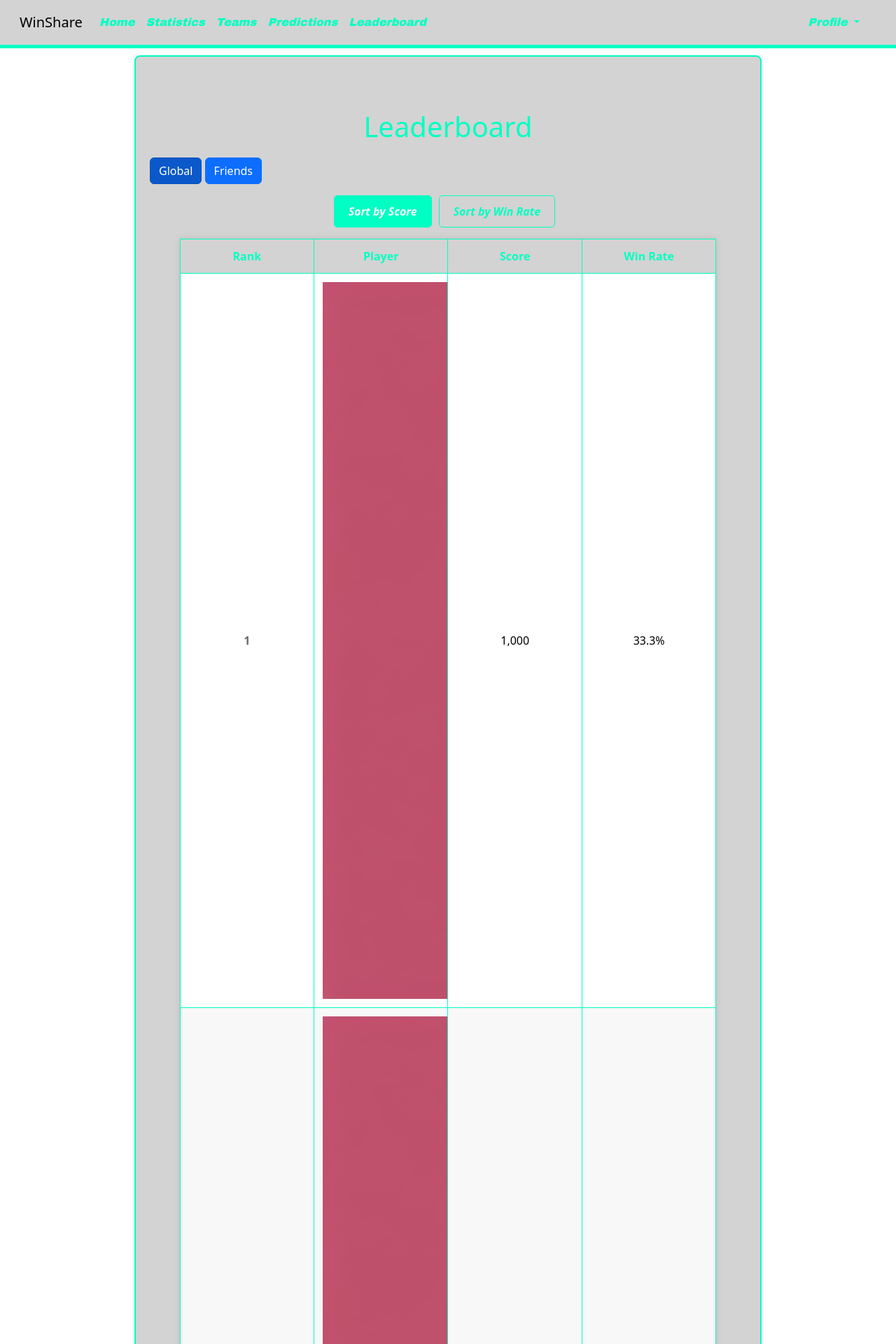
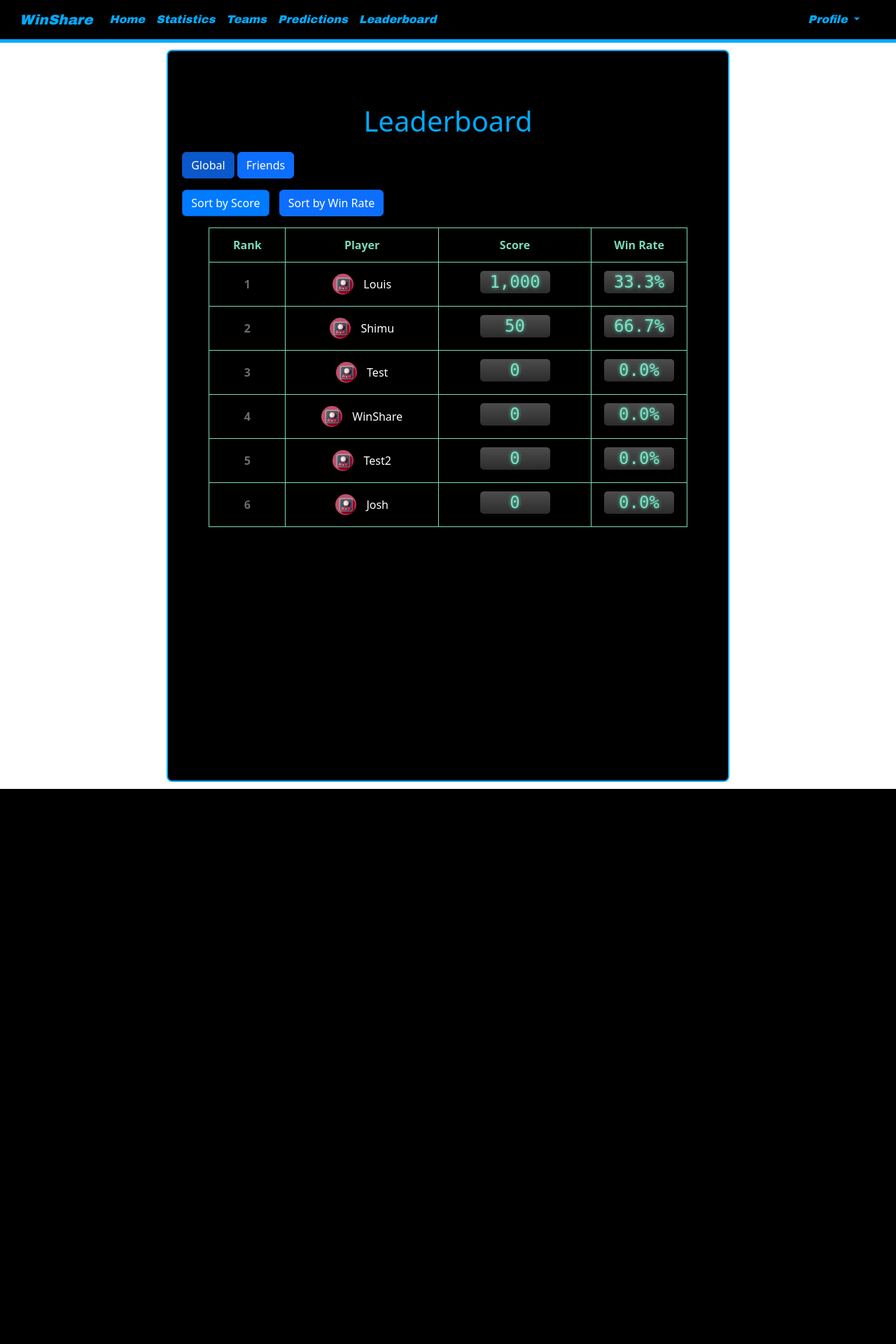
Before and after one commit to RPI-ITWS/ITWS-2110-F24-WinShare, a PHP site: page /ITWS-2110-F24-WinShare/Leaderboard/Leaderboard.php in a window 1280 px wide. Shown: the top 1920 px of the page at 70% size. After the commit the page ends 1127 px from the top, so only its background shows below. Run offline with PHP 8.4, Linux system fonts and the light colour scheme; data comes from the database, SQL or seed files in the repository.

Commit message:
Merge branch 'main' of https://github.com/RPI-ITWS/ITWS-2110-F24-WinShare

```diff
--- a/Leaderboard/src/leaderboard.css
+++ b/Leaderboard/src/leaderboard.css
@@ -3,89 +3,239 @@ body, html {
     margin: 0;
     padding: 0;
     font-family: Arial, sans-serif;
-    background-color: #FFFFFF; /* White */
+    background-color: #000;
+}
+
+#leaderboardTable {
+    width: 100%;
+    border-collapse: collapse;
+    margin-top: 20px;
+}
+
+#leaderboardTable th, #leaderboardTable td {
+    border: 1px solid #7DD8BA;
+    padding: 10px;
+    text-align: center;
+}
+
+#leaderboardTable th {
+    background-color: #696D73;
+    color: #7DD8BA;
+}
+
+#leaderboardTable tr:nth-child(even) {
+    background-color: #f2f2f2;
+}
+
+#leaderboardTable tr:hover {
+    background-color: #e6e6e6;
+}
+
+#MiddleColumn h1 {
+    color: #696D73;
+    text-align: center;
+    margin-top: 20px;
+}
+#leaderBoardTitle {
+    text-align: center;
+    margin-top: 20px;
+}
+
+#LeftCol{
+    /*border: solid red;*/
+    width: 20%;
+    height: 1046px;
+}
+
+#MiddleCol{
+
+    padding: 20px;
+    box-sizing: border-box;
+    margin: 10px;
+    background-color: #000000;
+    border-radius: 8px;
+    border: 2px solid #00aaff;
+    width: 70%;
+    height: 1046px;
+}
+
+#leaderBoardTitle {
+    color: #00aaff;
+    text-align: center;
+    margin-top: 60px;
+    margin-bottom: 20px;
 }
 
 #leaderboardTable {
     width: 90%;
     margin: 0 auto;
     border-collapse: collapse;
-    background-color: #FFFFFF; /* White */
-    box-shadow: 0 0 10px rgba(0, 0, 0, 0.1);
-    table-layout: fixed;
+    background-color: white;
+    box-shadow: 0 0 10px rgba(0,0,0,0.1);
+    table-layout: fixed; /* This ensures our column widths are respected */
 }
 
 #leaderboardTable th, #leaderboardTable td {
-    border: 1px solid #00ffc3; /* Cyan */
+    border: 1px solid #7DD8BA;
     padding: 12px;
     text-align: center;
-    overflow: hidden;
-    text-overflow: ellipsis;
-    white-space: nowrap;
+    overflow: hidden; /* This prevents content from overflowing */
+    text-overflow: ellipsis; /* This adds an ellipsis for overflowing text */
+    white-space: nowrap; /* This keeps content on a single line */
 }
 
 #leaderboardTable th {
-    background-color: #D3D3D3; /* Light grey */
-    color: #00ffc3; /* Cyan */
+    background-color: #696D73;
+    color: #7DD8BA;
     font-weight: bold;
 }
 
 #leaderboardTable tr:nth-child(even) {
-    background-color: #F8F8F8; /* Lighter grey */
+    background-color: #f8f8f8;
 }
 
 #leaderboardTable tr:hover {
-    background-color: #E8E8E8; /* Light grey hover */
+    background-color: #e8e8e8;
 }
 
 #leaderboardTable td:first-child {
     font-weight: bold;
-    color: #696D73; /* Slightly darker grey for rankings */
+    color: #696D73;
 }
 
-#MiddleCol {
-    padding: 20px;
-    box-sizing: border-box;
-    margin: 10px;
-    background-color: #D3D3D3; /* Light grey */
-    border-radius: 8px;
-    border: 2px solid #00ffc3; /* Cyan */
-    width: 70%;
-    height: auto;
+#leaderboardTable #rankings {
+    width: 20%; /* Reduced from 20% */
+    text-align: center;
 }
 
-#leaderBoardTitle {
-    color: #00ffc3; /* Cyan */
+#leaderboardTable #player {
+    width: 40%;
+}
+
+#leaderboardTable .player-name {
+    vertical-align: middle;
+}
+
+#leaderboardTable #score {
+    width: 40%;
     text-align: center;
-    margin-top: 60px;
-    margin-bottom: 20px;
+}
+
+/* New style for profile picture */
+#leaderboardTable .profile-pic {
+    width: 30px;
+    height: 30px;
+    border-radius: 50%;
+    object-fit: cover;
+    vertical-align: middle;
+    margin-right: 10px;
+}
+
+/*slot machine visualization*/
+.score-container {
+    height: 1.5em;
+    line-height: 1.5em;
+    overflow: hidden;
+    display: inline-block;
+    position: relative;
+    background: linear-gradient(to bottom, #100048 0%, #060019 100%);
+    border-radius: 5px;
+    padding: 5px 10px;
+    min-width: 100px;
+}
+
+.score-wrapper {
+    position: absolute;
+    top: 0;
+    left: 0;
+    right: 0;
+    bottom: 0;
+    display: flex;
+    align-items: center;
+    justify-content: center;
+}
+
+.score-wrapper span {
+    display: block;
+    font-family: 'Digital-7', monospace;
+    font-size: 1.5em;
+    color: #7fe1c5;
+    text-shadow: 0 0 5px #56D7B2;
+    text-align: center;
+}
+
+/* Create a glowing effect on hover */
+#leaderboardTable tr:hover .score-container {
+    box-shadow: 0 0 15px #7fe1c5;
+}
+
+/* Hide scrollbar */
+.score-container::-webkit-scrollbar {
+    display: none;
+}
+
+.score-container {
+    -ms-overflow-style: none;
+    scrollbar-width: none;
 }
 
 #sortButtons {
     margin-bottom: 20px;
+}
+
+#sortButtons .btn {
+    margin-right: 10px;
+}
+
+#sortButtons .btn.active {
+    background-color: #007bff;
+    color: white;
+}
+
+#leaderboardTable th, #leaderboardTable td {
+    width: 25%;
+    background-color: #000
+
+}
+
+.score-container, .winrate-container {
+    height: 2em;
+    line-height: 2em;
+    overflow: hidden;
+    display: inline-block;
+    position: relative;
+    background: linear-gradient(to bottom, #4c4c4c 0%, #2c2c2c 100%);
+    border-radius: 5px;
+    padding: 5px 15px;
+    min-width: 100px;
+}
+
+.score-wrapper, .winrate-wrapper {
+    position: absolute;
+    top: 0;
+    left: 0;
+    right: 0;
+    bottom: 0;
     display: flex;
+    align-items: center;
     justify-content: center;
 }
 
-#sortButtons .btn {
-    background-color: #D3D3D3; /* Light grey */
-    color: #00ffc3; /* Cyan */
-    margin-right: 10px;
-    padding: 10px 20px;
-    border: 1px solid #00ffc3; /* Cyan */
-    border-radius: 5px;
-    font-weight: bold;
-    font-style: italic;
-    cursor: pointer;
-    transition: background-color 0.3s ease;
+.score-wrapper span, .winrate-wrapper span {
+    display: inline-block;
+    font-family: 'Digital-7', monospace;
+    font-size: 1.5em;
+    color: #7fe1c5;
+    text-shadow: 0 0 5px #56D7B2;
+    text-align: center;
+    white-space: nowrap;
 }
 
-#sortButtons .btn:hover {
-    background-color: #00ffc3; /* Cyan */
-    color: #FFFFFF; /* White */
+.rank-num{
+    color: #7fe1c5;
 }
 
-#sortButtons .btn.active {
-    background-color: #00ffc3; /* Cyan */
-    color: #FFFFFF; /* White */
+#RightCol{
+    width: 20%;
+    height: 1046px;
 }
--- a/Team/Teams.css
+++ b/Team/Teams.css
@@ -57,7 +57,7 @@ h1 {
 
 .division li a {
     text-decoration: none;
-    color: #00ffc3;
+    color: #0073e6;
     font-size: 16px;
     font-weight: bold;
 }
--- a/assets/MainPage.css
+++ b/assets/MainPage.css
@@ -3,7 +3,7 @@ body, html {
     margin: 0;
     padding: 0;
     font-family: Arial, sans-serif;
-    background-color: #FFFFFF; /* White */
+    background-color: #000;
 }
 
 #Page {
@@ -11,7 +11,7 @@ body, html {
     flex-wrap: nowrap;
     justify-content: space-between;
     width: 100%;
-    color: #000000; /* Black text */
+    color: #fff;
     box-sizing: border-box;
 }
 
--- a/assets/miniLeaderboard.css
+++ b/assets/miniLeaderboard.css
@@ -7,7 +7,7 @@
 }
 
 #miniLeaderboard td {
-    border: 1px solid #00ffc3;
+    border: 1px solid #00aaff;
     padding: 8px;
     text-align: left;
 }
@@ -17,7 +17,7 @@
 }
 
 #miniLeaderboard tr:hover {
-    background-color: #00ffc3;
+    background-color: #00aaff;
 }
 
 #miniLeaderboard td:first-child {
--- a/assets/navbar.css
+++ b/assets/navbar.css
@@ -1,52 +1,34 @@
 .navbar {
-    background-color: #D3D3D3; /* Light grey */
-    border-bottom: 5px solid #00ffc3; /* Cyan */
-    padding: 10px 20px;
+    background-color: #000;
+    border-bottom: 5px solid #00aaff;
 }
 
-.navbar-brand {
-    display: flex;
-    align-items: center;
-}
-
-.navbar-brand img {
-    height: 40px; /* Adjusted to fit the navbar */
-    width: auto;
-}
-
-.nav-link {
-    color: #00ffc3 !important; /* Cyan */
+.navbar-brand, .nav-link {
+    color: #00aaff !important;
     font-family: 'Arial Black', sans-serif;
     font-style: italic;
     font-weight: bold;
-    padding: 10px 15px;
-    text-decoration: none;
-    transition: background-color 0.3s ease, color 0.3s ease;
 }
 
 .nav-link:hover {
-    background-color: #00ffc3; /* Cyan */
-    color: #FFFFFF !important; /* White */
-    border-radius: 5px;
+    background-color: #00aaff;
+    color: #000 !important;
 }
 
 .navbar .dropdown-menu {
-    background-color: #FFFFFF; /* White */
-    border: 1px solid #00ffc3; /* Cyan */
+    background-color: #1a1a1a;
+    position: absolute;
+    top: 100%;
+    left: 0;
+    width: 100%;
+    z-index: 1050;
 }
 
 .dropdown-item {
-    color: #00ffc3;
-    font-weight: bold;
+    color: #00aaff;
 }
 
 .dropdown-item:hover {
-    background-color: #00ffc3;
-    color: #FFFFFF; /* White */
+    background-color: #00aaff;
+    color: #000;
 }
-
-.navbar .active {
-    background-color: #00ffc3; /* Cyan for active page */
-    color: #FFFFFF !important; /* White */
-    border-radius: 5px;
-}
```
Also changed, not shown: other parts of assets/MainPage.css (+24 -15 lines), Auth/Login/login.css (+10 -66 lines), Predictions/src/predictions.css (+12 -10 lines), Team/Team.css (+115 -77 lines). Lines whose indentation alone changed are shown as unchanged.
